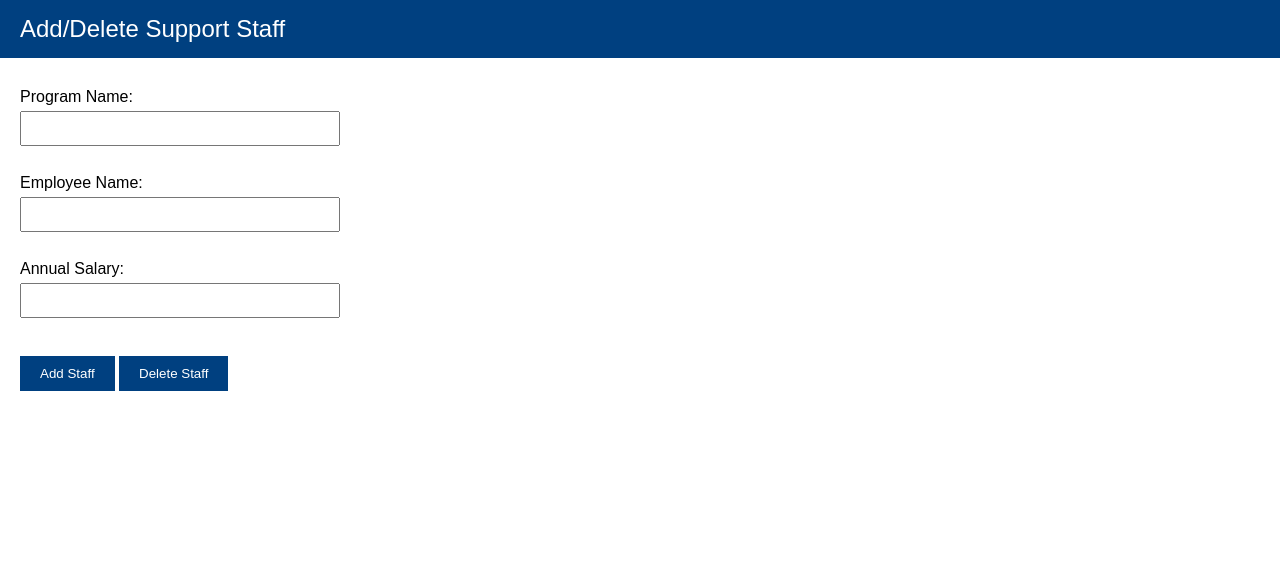
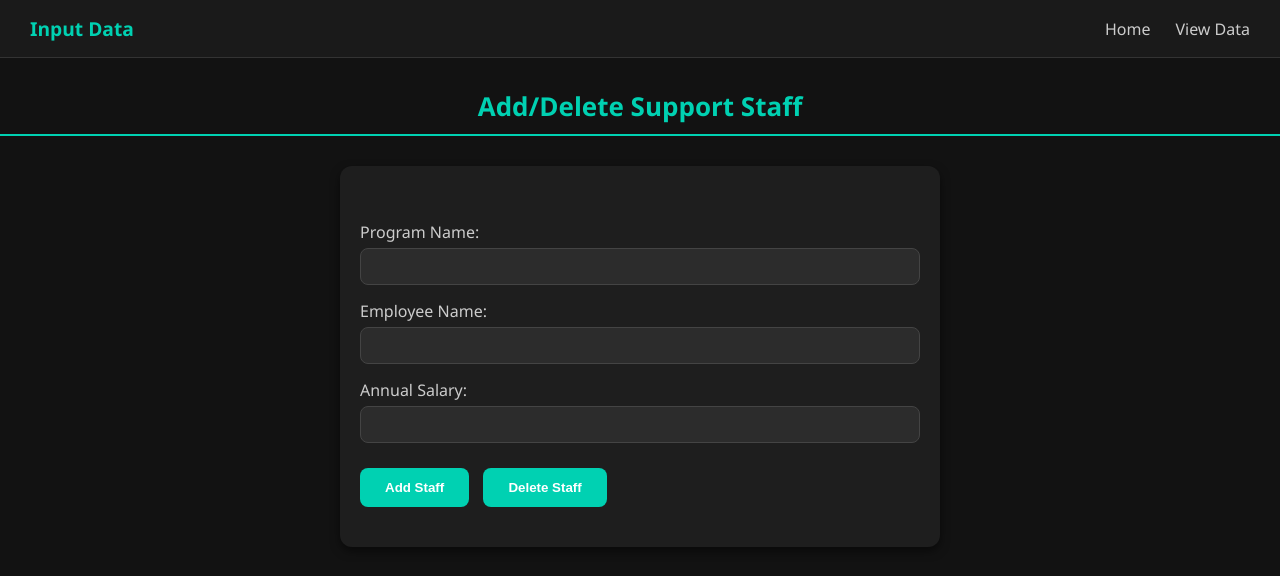
Before and after one commit to 7r3y70dd/Veteran-Transition-Center-Project, a Flask app: page /add_delete_support_staff in a window 1280 px wide. Shown: the top 576 px of the page. Run offline with Flask 3, Linux system fonts and the light colour scheme.

Commit message:
Update add_delete_support_staff.html

```diff
--- a/app/templates/add_delete_support_staff.html
+++ b/app/templates/add_delete_support_staff.html
@@ -4,64 +4,148 @@
     <meta charset="UTF-8">
     <title>Support Staff Management</title>
     <style>
+        /* Reset & Base Styling */
+        * {
+            margin: 0;
+            padding: 0;
+            box-sizing: border-box;
+        }
+
         body {
-            font-family: Arial, sans-serif;
-            margin: 0;
+            font-family: 'Segoe UI', Tahoma, Geneva, Verdana, sans-serif;
+            background-color: #121212;
+            color: #f0f0f0;
         }
+
+        /* Navbar Styling */
+        .navbar {
+            display: flex;
+            justify-content: space-between;
+            align-items: center;
+            background-color: #1a1a1a;
+            padding: 15px 30px;
+            border-bottom: 1px solid #333;
+            position: sticky;
+            top: 0;
+            z-index: 1000;
+        }
+
+        .logo {
+            font-size: 1.2em;
+            color: #00d1b2;
+            font-weight: bold;
+        }
+
+        .nav-links {
+            list-style: none;
+            display: flex;
+            gap: 25px;
+        }
+
+        .nav-links li a {
+            text-decoration: none;
+            color: #ccc;
+            font-weight: 500;
+            transition: color 0.3s ease;
+        }
+
+        .nav-links li a:hover {
+            color: #00d1b2;
+        }
+
+        /* Page Title */
         .title-bar {
-            background-color: #004080;
-            color: white;
-            padding: 15px 20px;
-            font-size: 24px;
+            text-align: center;
+            font-size: 26px;
+            font-weight: bold;
+            padding: 30px 20px 10px;
+            color: #00d1b2;
+            border-bottom: 2px solid #00d1b2;
         }
+
+        /* Container Styling */
         .container {
-            padding: 20px;
+            padding: 40px 20px;
+            max-width: 600px;
+            margin: 30px auto;
+            background-color: #1e1e1e;
+            border-radius: 12px;
+            box-shadow: 0 4px 10px rgba(0, 0, 0, 0.5);
         }
-        .form-section {
-            margin-bottom: 30px;
-        }
+
         label {
             display: block;
-            margin-top: 10px;
+            margin-top: 15px;
+            margin-bottom: 5px;
+            color: #ccc;
         }
-        input[type="text"], input[type="number"] {
-            padding: 8px;
-            width: 300px;
-            margin-top: 5px;
+
+        input[type="text"],
+        input[type="number"] {
+            padding: 10px;
+            width: 100%;
+            background-color: #2c2c2c;
+            border: 1px solid #444;
+            border-radius: 8px;
+            color: #f0f0f0;
         }
+
+        input:focus {
+            outline: none;
+            border-color: #00d1b2;
+        }
+
         button {
-            margin-top: 20px;
-            padding: 10px 20px;
-            background-color: #004080;
+            margin-top: 25px;
+            margin-right: 10px;
+            padding: 12px 25px;
+            background-color: #00d1b2;
             color: white;
             border: none;
+            border-radius: 8px;
             cursor: pointer;
+            font-weight: bold;
+            transition: background-color 0.3s ease, transform 0.2s ease;
         }
+
         button:hover {
-            background-color: #0055aa;
+            background-color: #00b39f;
+            transform: translateY(-2px);
         }
     </style>
 </head>
 <body>
+
+    <!-- Navigation Bar -->
+    <nav class="navbar">
+        <div class="logo">Input Data</div>
+        <ul class="nav-links">
+            <li><a href="{{ url_for('main.index') }}">Home</a></li>
+            <li><a href="{{ url_for('main.view_database') }}">View Data</a></li>
+        </ul>
+    </nav>
+
+    <!-- Page Title -->
     <div class="title-bar">
         Add/Delete Support Staff
     </div>
 
+    <!-- Form Container -->
     <div class="container">
         <form action="{{ url_for('main.add_delete_support_staff') }}" method="POST">
             <label for="program_name">Program Name:</label>
-            <input type="text" id="program_name" name="program_name" required><br><br>
+            <input type="text" id="program_name" name="program_name" required>
 
             <label for="employee_name">Employee Name:</label>
-            <input type="text" id="employee_name" name="employee_name" required><br><br>
+            <input type="text" id="employee_name" name="employee_name" required>
 
             <label for="salary">Annual Salary:</label>
-            <input type="number" id="salary" name="salary" required><br><br>
+            <input type="number" id="salary" name="salary" required>
 
             <button type="submit" name="action" value="add">Add Staff</button>
             <button type="submit" name="action" value="delete">Delete Staff</button>
         </form>
+    </div>
 
-    </div>
 </body>
 </html>
```
